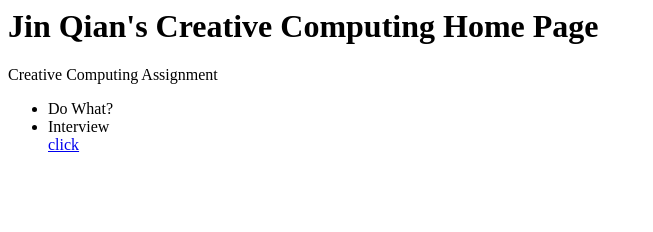
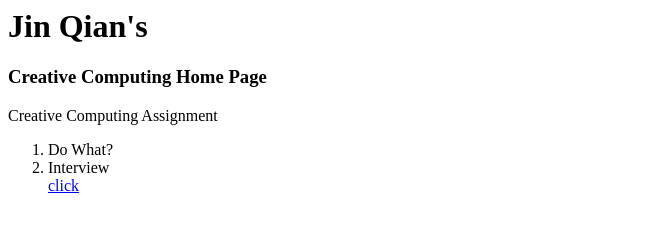
Before and after one commit to qianj989/qianj989.github.io, a plain HTML site: page interview/proforlio.html in a window 1280 px wide. Shown: the whole page, without its empty margins (0-653 px from the left). Drawn offline with Linux system fonts and the light colour scheme.

Commit message:
some massage

```diff
--- a/Homepage.html
+++ b/interview/proforlio.html
@@ -3,13 +3,14 @@
         <title>Jin Qian</title>
     </head>
     <body>
-        <h1>Jin Qian's Creative Computing Home Page</h1>
+        <h1>Jin Qian's </h1>
+        <h3>Creative Computing Home Page</h3>
         <p>
             Creative Computing Assignment
-            <ul>
+            <ol>
                 <li>Do What?</li>
-                <li>Interview</li><a href="interview.html">click</a>
-            </ul>
+                <li>Interview</li><a href="interview/interview.html">click</a>
+            </ol>
         </p>
     </body>
 </html>
```
Also changed, not shown: homepage.html (+3 -2 lines), interview/interview.html (renamed from Interview/interview.html, +1 -1 lines), Interview/Kari's proforlio.html (deleted).
